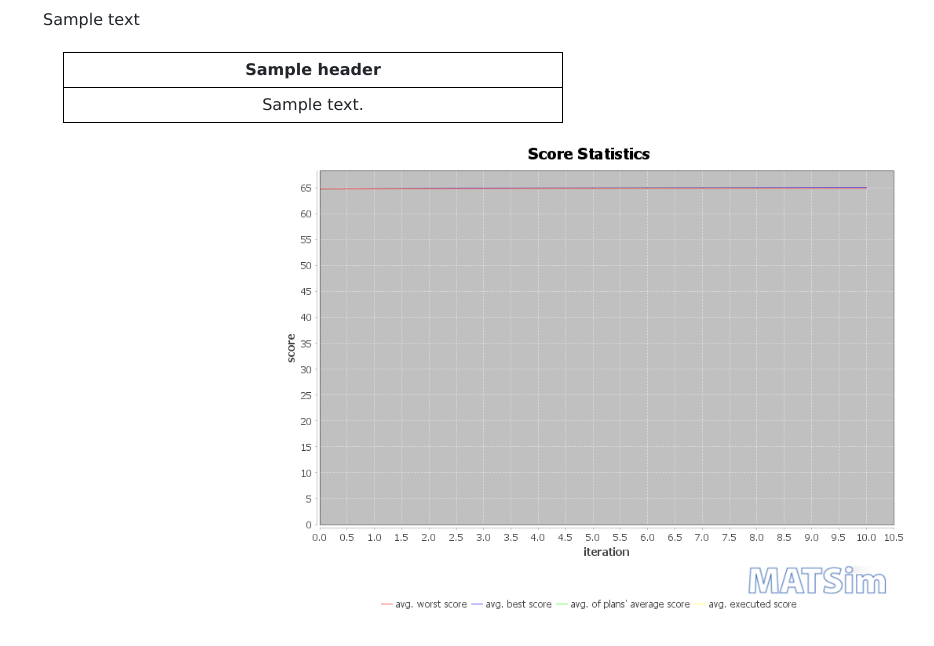
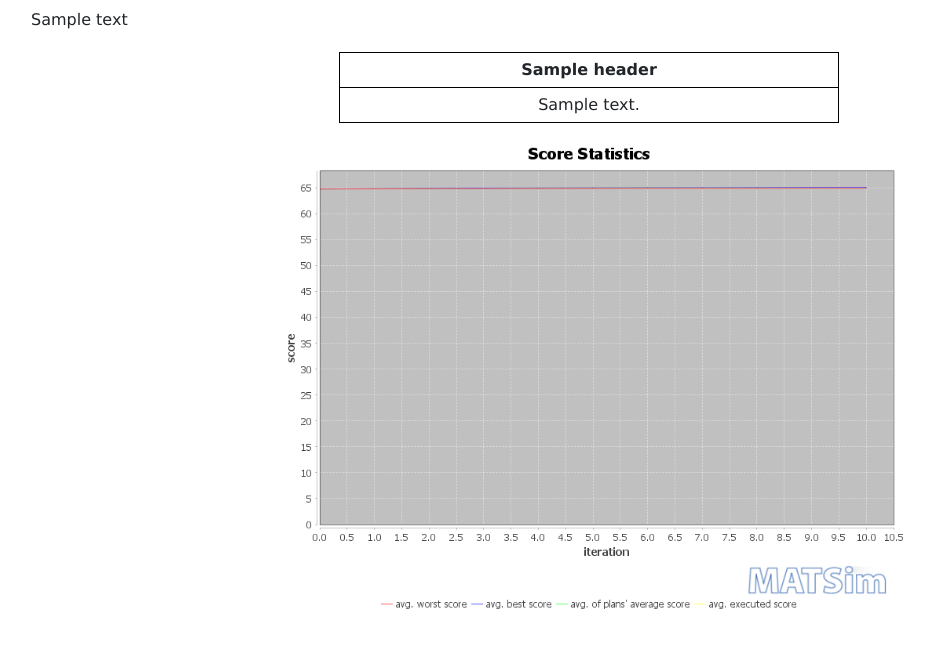
Before and after one commit to gloriamar0/EvacModel, a Django app: template evacModelUI/templates/evacModelUI/results.html in a window 1280 px wide. Shown: the part 94-740 px from the top of the page, without its empty margins (51-985 px from the left). Run offline with Django 4.2, Linux system fonts and the light colour scheme; the template is opened without the code that fills it: most values are stand-ins (such as "Sample title", 1, 10 or a date in 2020); some libraries are stand-ins or nearby versions.

Commit message:
small updates

```diff
--- a/evacModelUI/static/evacModelUI/style.css
+++ b/evacModelUI/static/evacModelUI/style.css
@@ -20,12 +20,13 @@ img {
 
 table {
     text-align: center;
+    margin: 20px auto;
     width : 500px;
-    margin: 20px;
     border: 1px solid black;
     border-spacing: 0px;
 }
 td, th {
     border: 1px solid black;
     height: 35px;
+    width: 150px;
 }
--- a/evacModelUI/templates/evacModelUI/results.html
+++ b/evacModelUI/templates/evacModelUI/results.html
@@ -22,10 +22,10 @@
 
     <!--Displaying output-->
     <div class="container">
-      <div class="container-fluid">
+      <div>
         {% if text_list %}
-          {{ text_list.title}}
-          <table>
+        {{ text_list.title}}
+        <table>
             <thead>
               <tr>
                 {% for header in text_list.headers %}
--- a/evacModelUI/views.py
+++ b/evacModelUI/views.py
@@ -84,7 +84,7 @@ def results(request):
             for i in range(1, len(headers)):
                 content[-1][i] = content[-1][i][0:6]
 
-        txt_file_content.update({'title': 'Score Statistics',
+        txt_file_content.update({'title': 'Score Statistics Table:',
                                  'headers': headers,
                                  'content': content})
 
```
